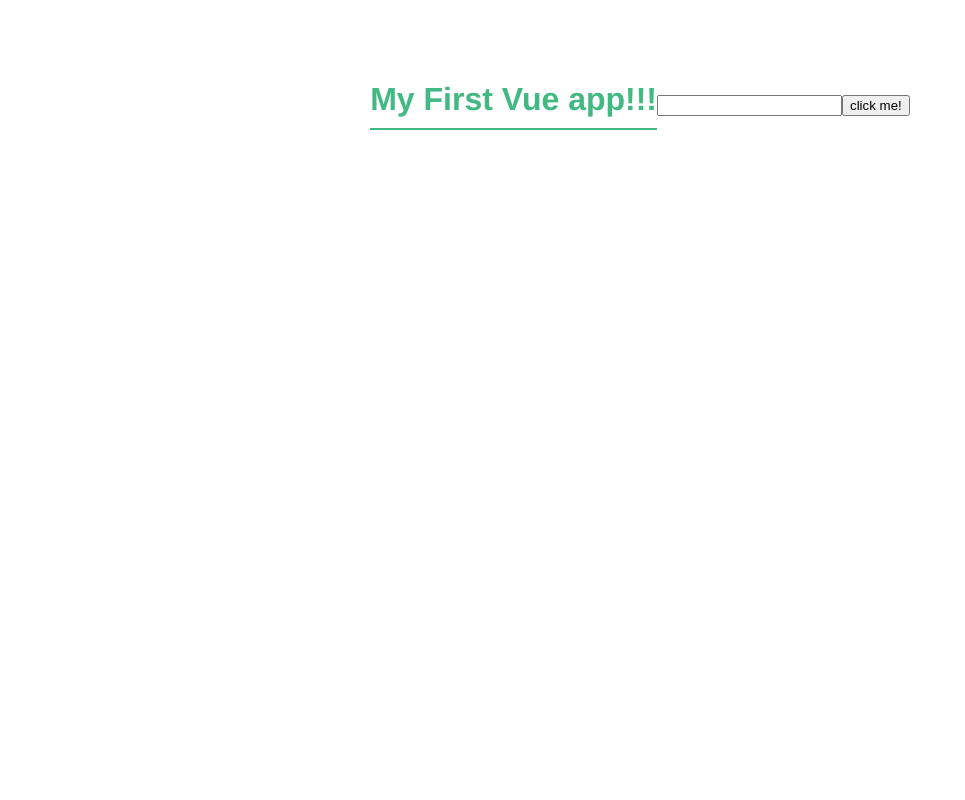
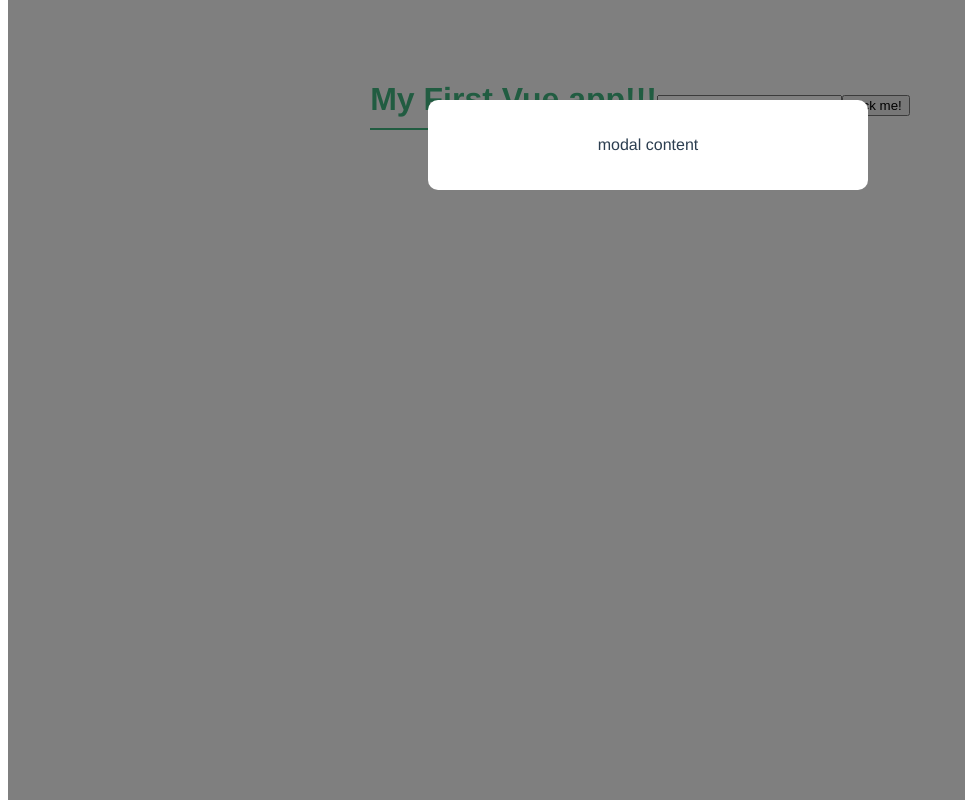
Before and after one commit to yoomster/modal-project, a Vue app: page / in a window 1280 px wide. Shown: the whole page, without its empty margins (0-965 px from the left). Built offline with nearby package versions, Linux system fonts and the light colour scheme.

Commit message:
created new component and nested in root

```diff
--- a/src/App.vue
+++ b/src/App.vue
@@ -2,11 +2,15 @@
   <h1>{{ title }}</h1>
   <input type="text" ref="name" />
   <button @click="handleClick">click me!</button>
+  <Modal />
 </template>
 
 <script>
+import Modal from "./components/Modal.vue";
+
 export default {
   name: "App",
+  components: { Modal },
   data() {
     return {
       title: "My First Vue app!!!",
--- /dev/null
+++ b/src/components/Modal.vue
@@ -0,0 +1,24 @@
+<template>
+  <div class="backdrop">
+    <div class="modal">
+      <p>modal content</p>
+    </div>
+  </div>
+</template>
+
+<style>
+.modal {
+  width: 400px;
+  padding: 20px;
+  margin: 100px auto;
+  background: white;
+  border-radius: 10px;
+}
+.backdrop {
+  top: 0;
+  position: fixed;
+  background: rgba(0, 0, 0, 0.5);
+  width: 100%;
+  height: 100%;
+}
+</style>
```
Also changed, not shown: src/components/HelloWorld.vue (deleted, +0 -57 lines).
